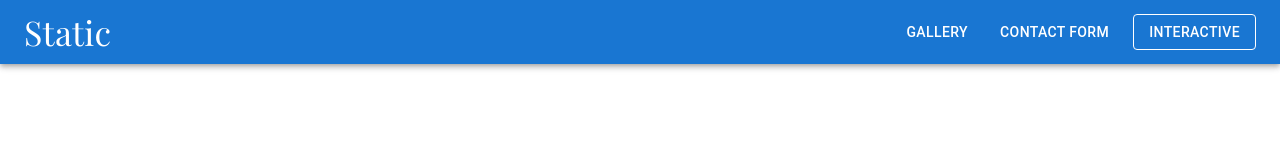
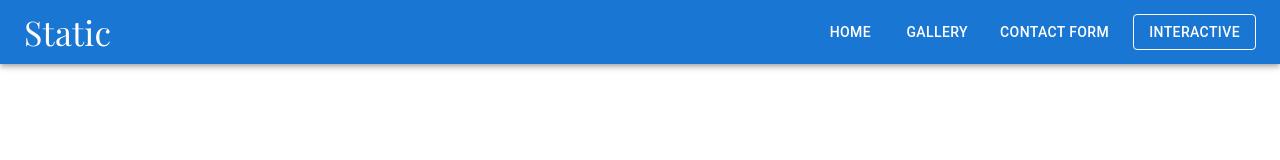
Before and after one commit to IADT-projects/y4-project-jade-r-k, a React (Create React App) app: page /static/ in a window 1280 px wide. Shown: the top 160 px of the page. Built offline with nearby package versions, Linux system fonts and the light colour scheme.

Commit message:
Nav link and adding nav to static pages

```diff
--- a/src/components/StaticNav.js
+++ b/src/components/StaticNav.js
@@ -11,6 +11,7 @@ const StaticNav = () => {
                     Static
                     </Typography>
                     <Stack spacing={2} direction="row">
+                        <Button component={Link} to='/static/' color="inherit">Home</Button>
                         <Button component={Link} to='/static/gallery' color="inherit">Gallery</Button>
                         <Button component={Link} to='/static/form' color="inherit">Contact Form</Button>
                         <Button component={Link} to='/interactive/' color="inherit" variant="outlined">Interactive</Button>
--- a/src/pages/static/Form.js
+++ b/src/pages/static/Form.js
@@ -0,0 +1,11 @@
+import Navbar from '../../components/StaticNav'
+
+const Form = () => {
+    return (
+        <>
+        <Navbar />
+        </>
+    );
+};
+
+export default Form;
--- a/src/pages/static/Gallery.js
+++ b/src/pages/static/Gallery.js
@@ -0,0 +1,11 @@
+import Navbar from '../../components/StaticNav'
+
+const Gallery = () => {
+    return (
+        <>
+        <Navbar />
+        </>
+    );
+};
+
+export default Gallery;
```
